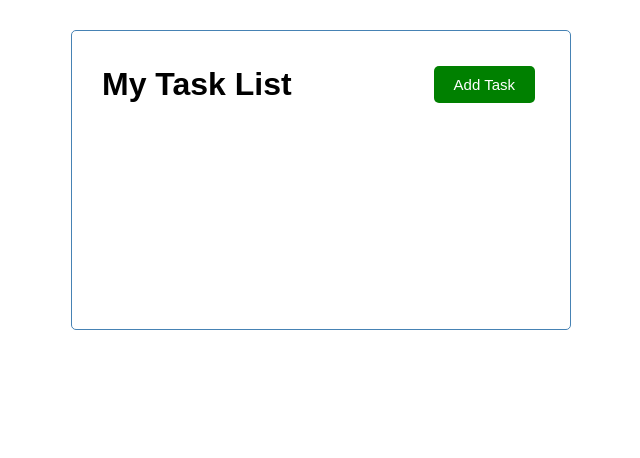
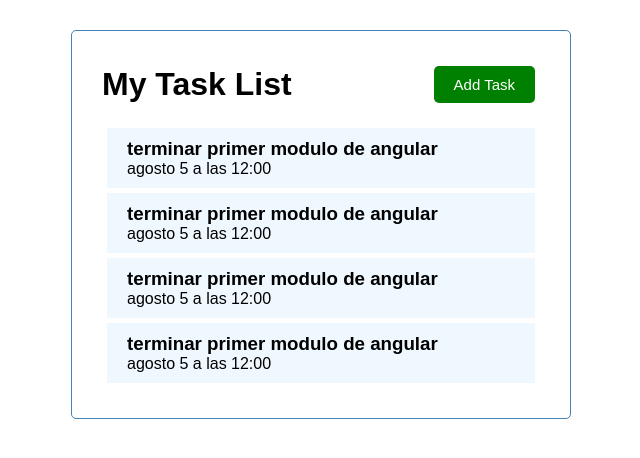
Before and after one commit to miguelsotelo01/task-list-Angular-js, an Angular app in the folder task-list-ar-programa/: page / in a window 1280 px wide. Shown: the top 458 px of the page, without its empty margins (319-959 px from the left). Built offline with nearby package versions, Linux system fonts and the light colour scheme.

Commit message:
lista de items

```diff
--- a/task-list-ar-programa/src/app/app.component.html
+++ b/task-list-ar-programa/src/app/app.component.html
@@ -1,3 +1,4 @@
 <div class="container">
 <app-header></app-header>
+<app-tasks></app-tasks>
 </div>
--- a/task-list-ar-programa/src/app/app.module.ts
+++ b/task-list-ar-programa/src/app/app.module.ts
@@ -5,12 +5,16 @@
 import { AppComponent } from './app.component';
 import { HeaderComponent } from './components/header/header.component';
 import { ButtonComponent } from './components/button/button.component';
+import { TasksComponent } from './components/tasks/tasks.component';
+import { TasksItemComponent } from './components/tasks-item/tasks-item.component';
 
 @NgModule({
   declarations: [
     AppComponent,
     HeaderComponent,
-    ButtonComponent
+    ButtonComponent,
+    TasksComponent,
+    TasksItemComponent
   ],
   imports: [
     BrowserModule,
--- /dev/null
+++ b/task-list-ar-programa/src/app/components/tasks-item/tasks-item.component.css
@@ -0,0 +1,14 @@
+.task{
+    background-color: aliceblue;
+    margin: 5px;
+    padding: 10px 20px;
+    cursor: pointer;
+}
+.task.reminder{
+    border-left: 5px solid green;
+}
+.task h3{
+    display: flex;
+    align-items: center;
+    justify-content: space-between;
+}
--- /dev/null
+++ b/task-list-ar-programa/src/app/components/tasks-item/tasks-item.component.html
@@ -0,0 +1,4 @@
+<div class="task">
+<h3>{{task.text}}</h3>
+<P>{{task.day}}</P>
+</div>
--- /dev/null
+++ b/task-list-ar-programa/src/app/components/tasks-item/tasks-item.component.ts
@@ -0,0 +1,16 @@
+import { Component, OnInit, Input } from '@angular/core';
+import { Task } from '../Task';
+import { TASKS } from '../mock-task';
+@Component({
+  selector: 'app-tasks-item',
+  templateUrl: './tasks-item.component.html',
+  styleUrls: ['./tasks-item.component.css']
+})
+export class TasksItemComponent implements OnInit {
+@Input()task:Task=TASKS[0]
+  constructor() { }
+
+  ngOnInit(): void {
+  }
+
+}
--- /dev/null
+++ b/task-list-ar-programa/src/app/components/tasks/tasks.component.html
@@ -0,0 +1,2 @@
+<app-tasks-item *ngFor="let task of tasks"
+>{{task.text}}</app-tasks-item>
--- /dev/null
+++ b/task-list-ar-programa/src/app/components/tasks/tasks.component.ts
@@ -0,0 +1,17 @@
+import { Component, OnInit } from '@angular/core';
+import { Task } from '../Task';
+import { TASKS } from '../mock-task';
+
+@Component({
+  selector: 'app-tasks',
+  templateUrl: './tasks.component.html',
+  styleUrls: ['./tasks.component.css']
+})
+export class TasksComponent implements OnInit {
+tasks:Task[]=TASKS;
+  constructor() { }
+
+  ngOnInit(): void {
+  }
+
+}
```
Also changed, not shown: task-list-ar-programa/src/app/components/tasks/tasks.component.css (added), 2 other files (tests, documents, lock files or other folders).
